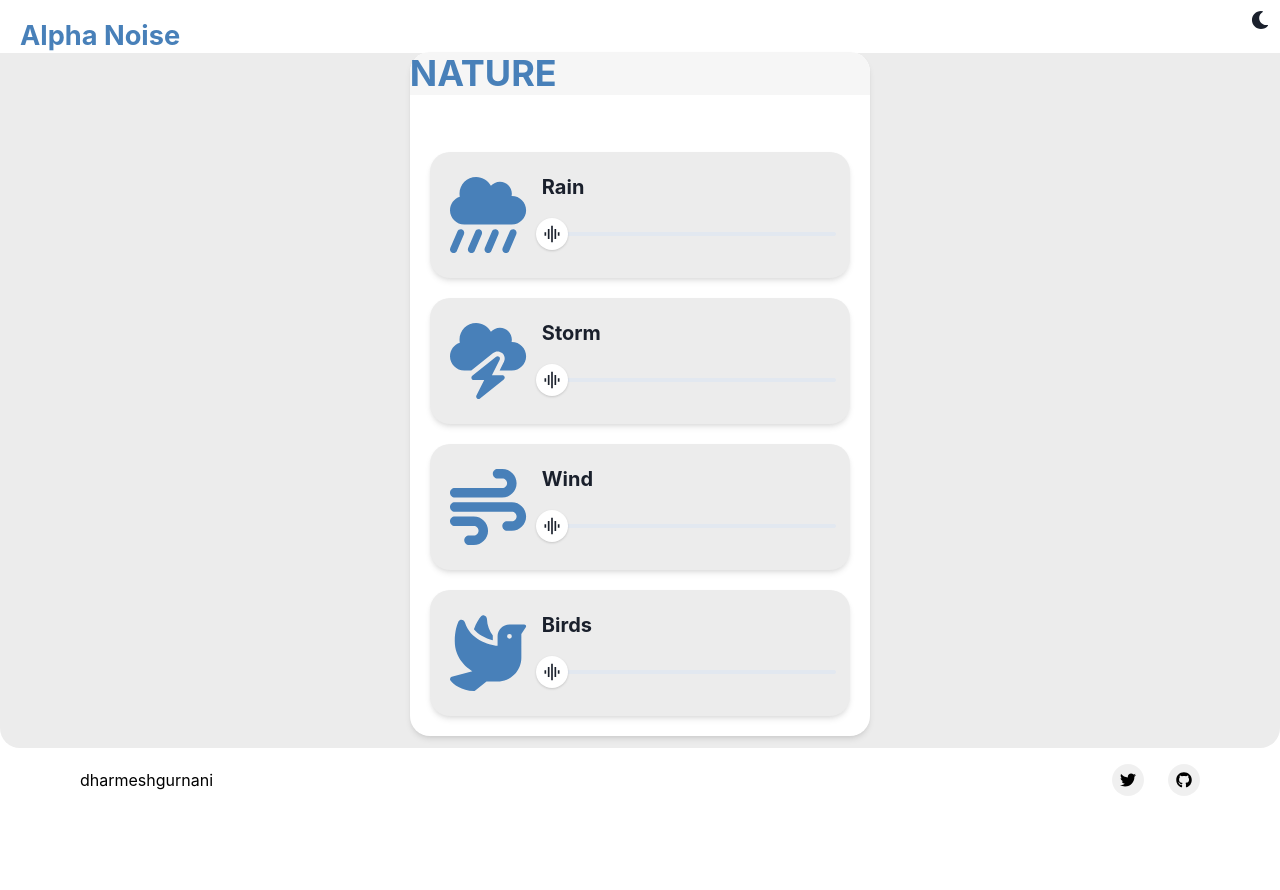
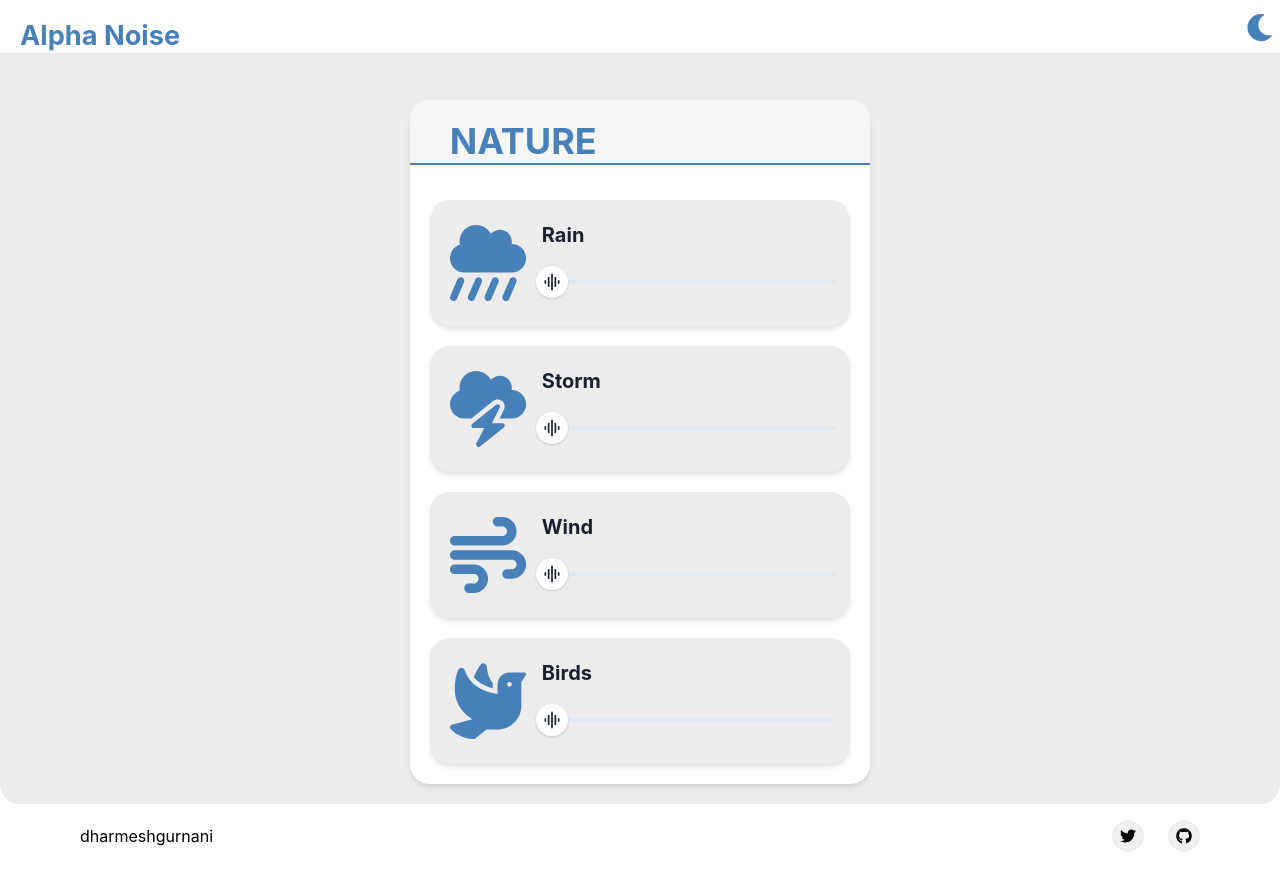
Before and after one commit to dharmeshgurnani/AlphaNoise, a React (Create React App) app: page / in a window 1280 px wide. Shown: the top 890 px of the page. Before the commit the page ends 844 px from the top, so only its background shows below. Built offline with nearby package versions, Linux system fonts and the light colour scheme.

Commit message:
fix-Header UI fix and minor changes

```diff
--- a/src/ColorModeSwitcher.tsx
+++ b/src/ColorModeSwitcher.tsx
@@ -21,10 +21,11 @@ export const ColorModeSwitcher: React.FC<ColorModeSwitcherProps> = (props) => {
   return (
     <IconButton
       size="md"
-      fontSize="lg"
+      fontSize="1.7rem"
       variant="ghost"
-      color="current"
+      color={useColorModeValue("light.400","")}
       marginLeft="2"
+      marginTop="2"
       onClick={toggleColorMode}
       icon={<SwitchIcon />}
       aria-label={`Switch to ${text} mode`}
--- a/src/Style/theme.tsx
+++ b/src/Style/theme.tsx
@@ -5,7 +5,7 @@ const theme = extendTheme({
   colors: {
     dark: {
       100: "#16161a",
-      200: "#29293e",
+      200: "#59596f",
       300: "#7f5af0",
     },
     light: {
--- a/src/components/Header.tsx
+++ b/src/components/Header.tsx
@@ -3,7 +3,7 @@ import { ColorModeSwitcher } from "../ColorModeSwitcher"
 
 export default function Header() {
     return (
-        <Box position="fixed" top={0}>
+        <Box position="fixed" top={0} z-index="1">
             <Grid display={'none'}>TODO: add status bar</Grid>
             <Grid
                 bg={useColorModeValue('light.300', 'dark.200')}
--- a/src/components/NoiseGenerator.tsx
+++ b/src/components/NoiseGenerator.tsx
@@ -11,11 +11,12 @@ const birdsPath = require('../../src/assets/audio/birds.mp3')
 
 export const NoiseGenerator = () => (
       <Grid p={3} justifyContent="center" borderRadius='20px'>
-        <VStack spacing={8} maxW={720}>
+        <VStack spacing={8} maxW={720} m={2}>
           {/* NATURE */}
           <Box
             p={5}
-            paddingTop={20}
+            pt={20}
+            mt={10}
             shadow='md'
             bg={useColorModeValue('light.300','dark.200')}
             borderWidth='0px'
@@ -33,7 +34,10 @@ export const NoiseGenerator = () => (
               <Heading
                 color={useColorModeValue("light.400","")}
                 textAlign={['left']}
-                mt={0}>
+                pt={5}
+                pl={10}
+                borderBottom={"2px"}
+                >
                   NATURE
               </Heading>
             </Box>
```
